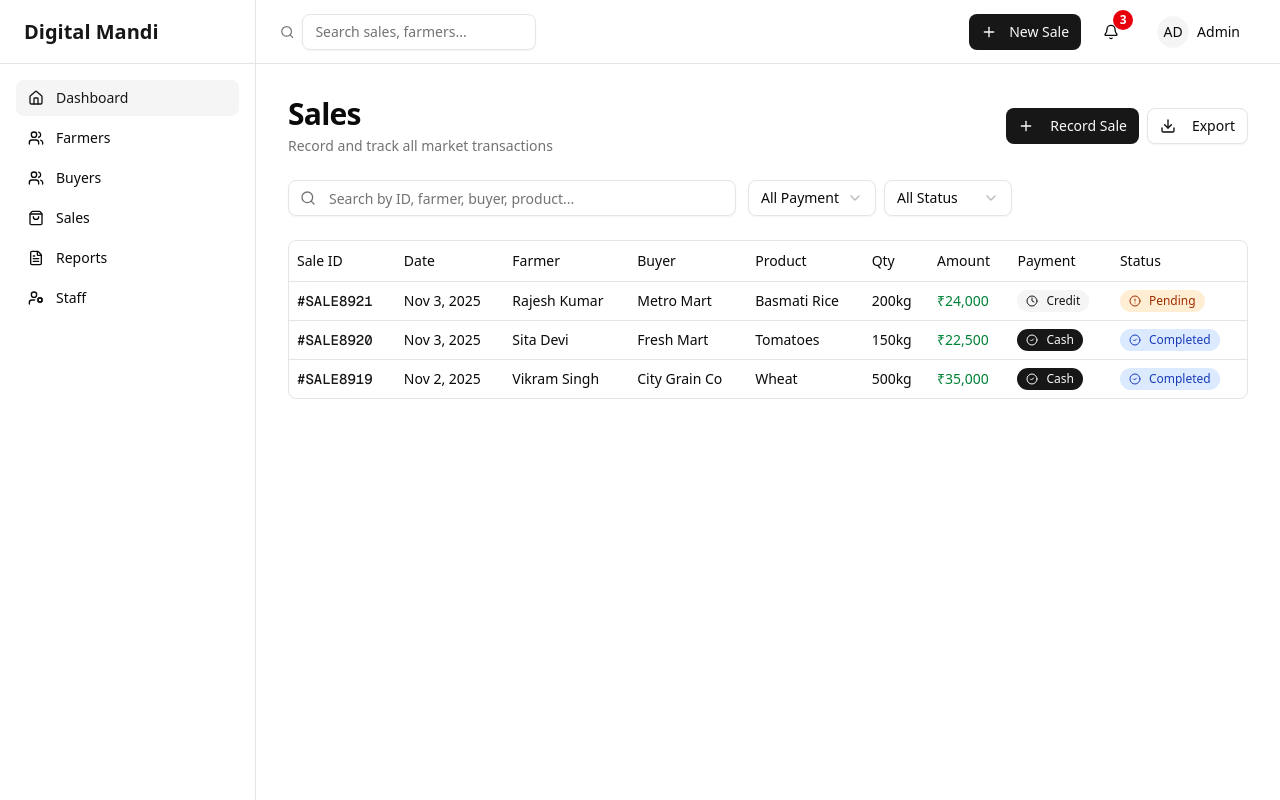
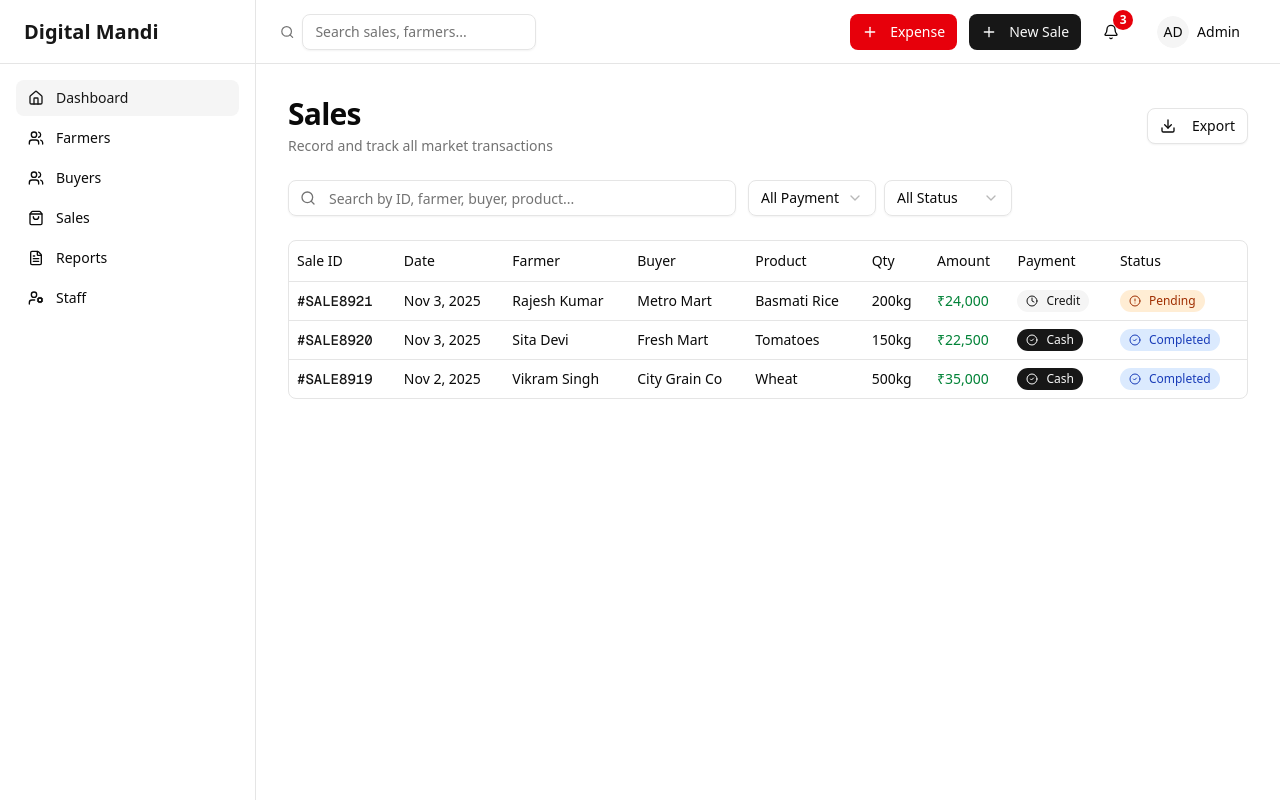
Before and after one commit to Amitkr77/Digital-Mandi, a Next.js app: page /sales in a window 1280 px wide. Built offline with nearby package versions, Linux system fonts and the light colour scheme.

Commit message:
added button in navbar

```diff
--- a/src/app/(user)/dashboard/page.jsx
+++ b/src/app/(user)/dashboard/page.jsx
@@ -24,10 +24,10 @@ export default function DashboardPage() {
 
         {/* Quick Action Buttons */}
         <div className="flex flex-wrap gap-2">
-          <Button onClick={() => setOpenSale(true)} size="sm">
+          {/* <Button onClick={() => setOpenSale(true)} size="sm">
             <ShoppingBag className="mr-2 h-4 w-4" />
             Record Sale
-          </Button>
+          </Button> */}
           <Button onClick={() => setOpenFarmer(true)} size="sm" variant="outline">
             <UserPlus className="mr-2 h-4 w-4" />
             Add Farmer
--- a/src/app/(user)/page.jsx
+++ /dev/null
@@ -1,7 +0,0 @@
-import React from 'react'
-
-export default function page() {
-  return (
-    <div>page</div>
-  )
-}
--- a/src/app/(user)/sales/page.jsx
+++ b/src/app/(user)/sales/page.jsx
@@ -166,9 +166,9 @@ export default function SalesPage() {
           </p>
         </div>
         <div className="flex gap-2">
-          <Button onClick={() => setOpen(true)}>
+          {/* <Button onClick={() => setOpen(true)}>
             <Plus className="mr-2 h-4 w-4" /> Record Sale
-          </Button>
+          </Button> */}
           <Button variant="outline">
             <Download className="mr-2 h-4 w-4" /> Export
           </Button>
--- a/src/components/layout/DashboardLayout.jsx
+++ b/src/components/layout/DashboardLayout.jsx
@@ -273,6 +273,12 @@ export default function DashboardLayout({ children }) {
           </div>
 
           <div className="flex items-center gap-3">
+            <Button
+              className="bg-red-600 text-white hover:bg-primary/90"
+              onClick={() => setShowSaleForm(true)}
+            >
+              <Plus className="h-4 w-4 mr-1" /> Expense
+            </Button>
             {/* New Sale Button */}
             <Button
               className="bg-primary text-primary-foreground hover:bg-primary/90"
@@ -280,10 +286,8 @@ export default function DashboardLayout({ children }) {
             >
               <Plus className="h-4 w-4 mr-1" /> New Sale
             </Button>
-
             {/* Notification Bell (Desktop: Popover, Mobile: Sheet) */}
             {isMobile ? <MobileNotificationSheet /> : <NotificationBell />}
-
             {/* User Menu */}
             <DropdownMenu>
               <DropdownMenuTrigger asChild>
```
